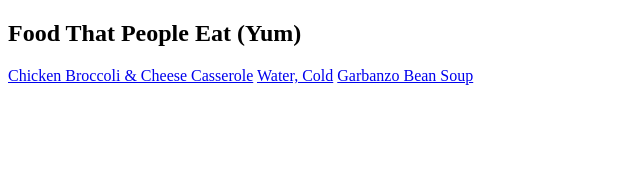
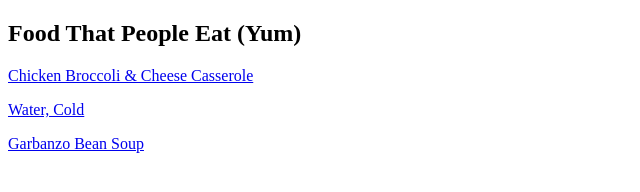
Before and after one commit to nickjeter/odin-recipes, a plain HTML site: page index.html in a window 1280 px wide. Shown: the whole page, without its empty margins (0-640 px from the left). Drawn offline with Linux system fonts and the light colour scheme.

Commit message:
Separate recipes with paragraph HTML tag

```diff
--- a/index.html
+++ b/index.html
@@ -8,8 +8,8 @@
 </head>
 <body>
     <h2>Food That People Eat (Yum)</h2>
-    <a href="recipes/chicken-casserole.html">Chicken Broccoli & Cheese Casserole</a>
-    <a href="recipes/water.html">Water, Cold</a>
-    <a href="recipes/garbanzo-bean-soup.html">Garbanzo Bean Soup</a>
+    <p><a href="recipes/chicken-casserole.html">Chicken Broccoli & Cheese Casserole</a></p>
+    <p><a href="recipes/water.html">Water, Cold</a></p>
+    <p><a href="recipes/garbanzo-bean-soup.html">Garbanzo Bean Soup</a></p>
 </body>
 </html>
```
